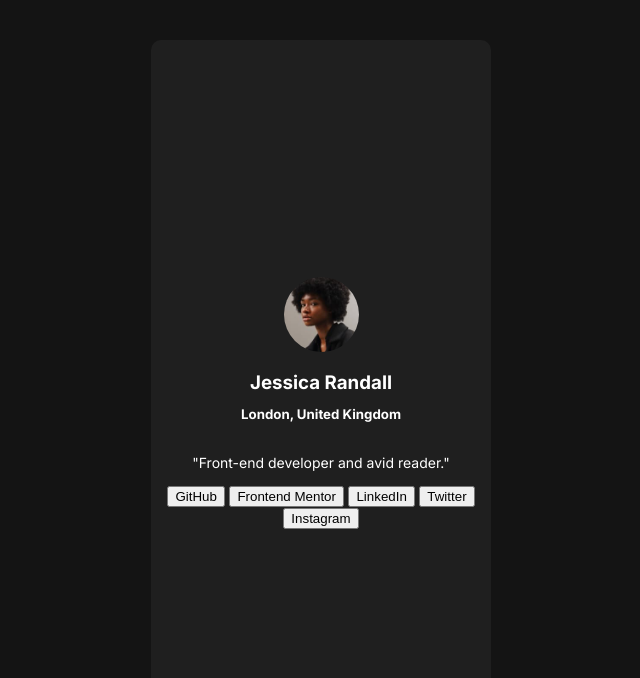
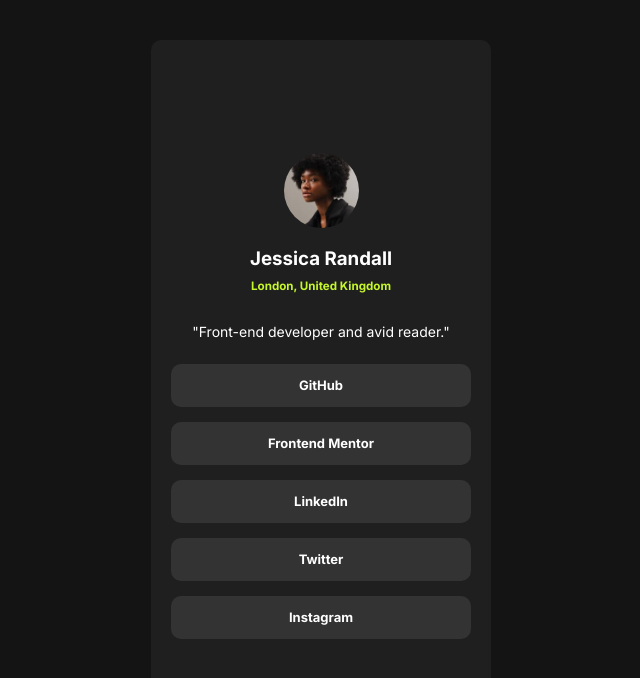
Before and after one commit to KristyRojas/social-links-profile-main, a plain HTML site: page social-links-profile-main/index.html in a window 1280 px wide. Shown: the whole page, without its empty margins (319-959 px from the left). Drawn offline with Linux system fonts and the light colour scheme.

Commit message:
commit parte fin

```diff
--- a/social-links-profile-main/estilos.css
+++ b/social-links-profile-main/estilos.css
@@ -62,3 +62,37 @@ body{
     margin-top: 10px;
     font-size: 14px;
 }
+.pala{
+    color: var(--Green);
+    font-size: 14px; /* Cambia #ff0000 al color que desees */
+}
+.final{
+    margin-top:10px;
+    display: flex;
+    flex-direction: column;
+    justify-content: center;
+    align-items: center;
+
+}
+.final button{
+    display:flex;
+    flex-direction: column;
+    justify-content: center;
+    align-items: center;
+    color:var(--White);
+    background-color: var(--Grey);
+    width: 300px;
+    height: 43px;
+    border:none;
+    border-radius: 10px;
+    margin-bottom: 15px;
+    box-shadow: none;
+    font-family:"Inter", sans-serif;
+    font-weight: 700;
+    font-size: 13px;
+    transition: background-color 0.2s;
+}
+
+.final button:hover {
+    background-color: var(--Green); /* Cambia var(--NewColor) al color que desees */
+}
```
